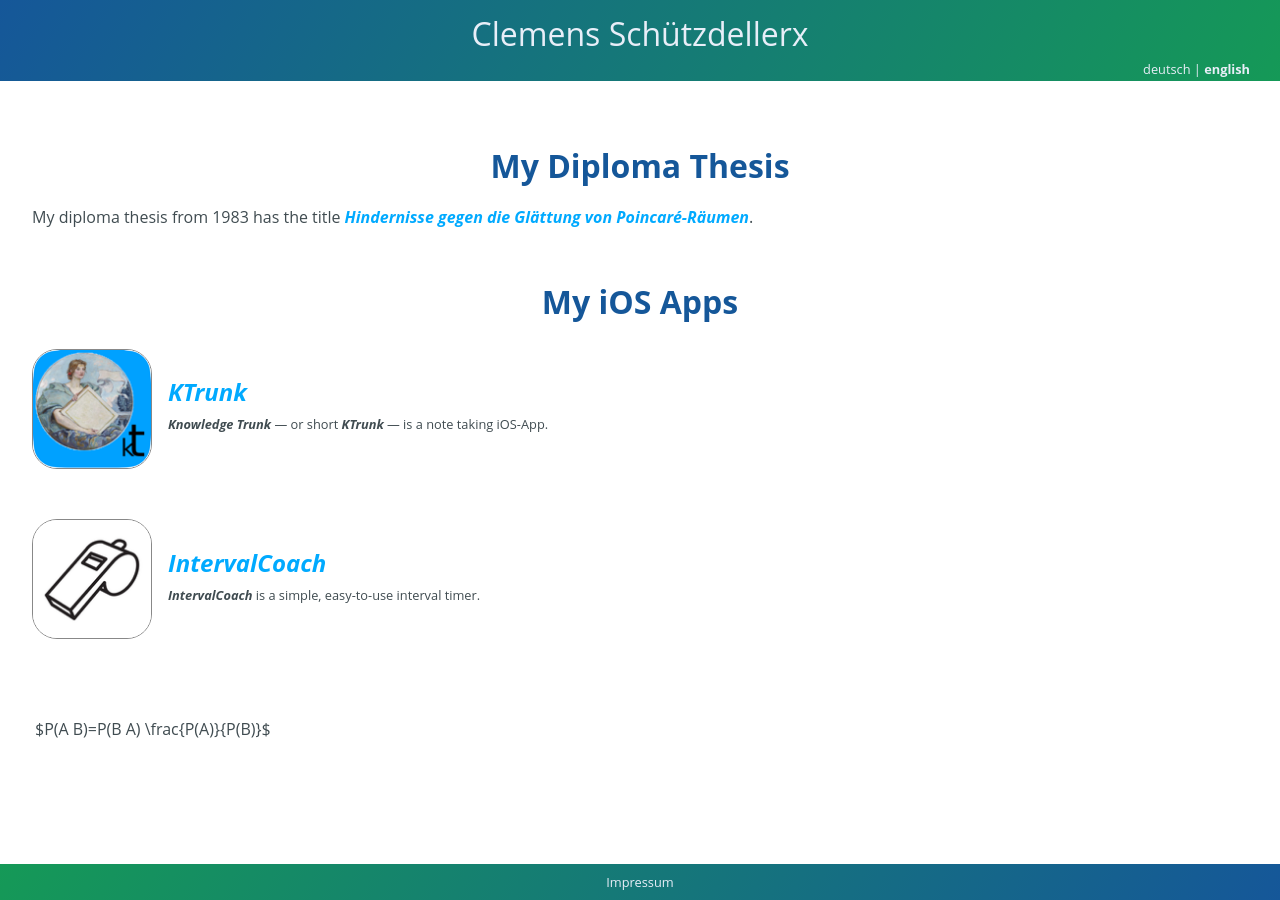
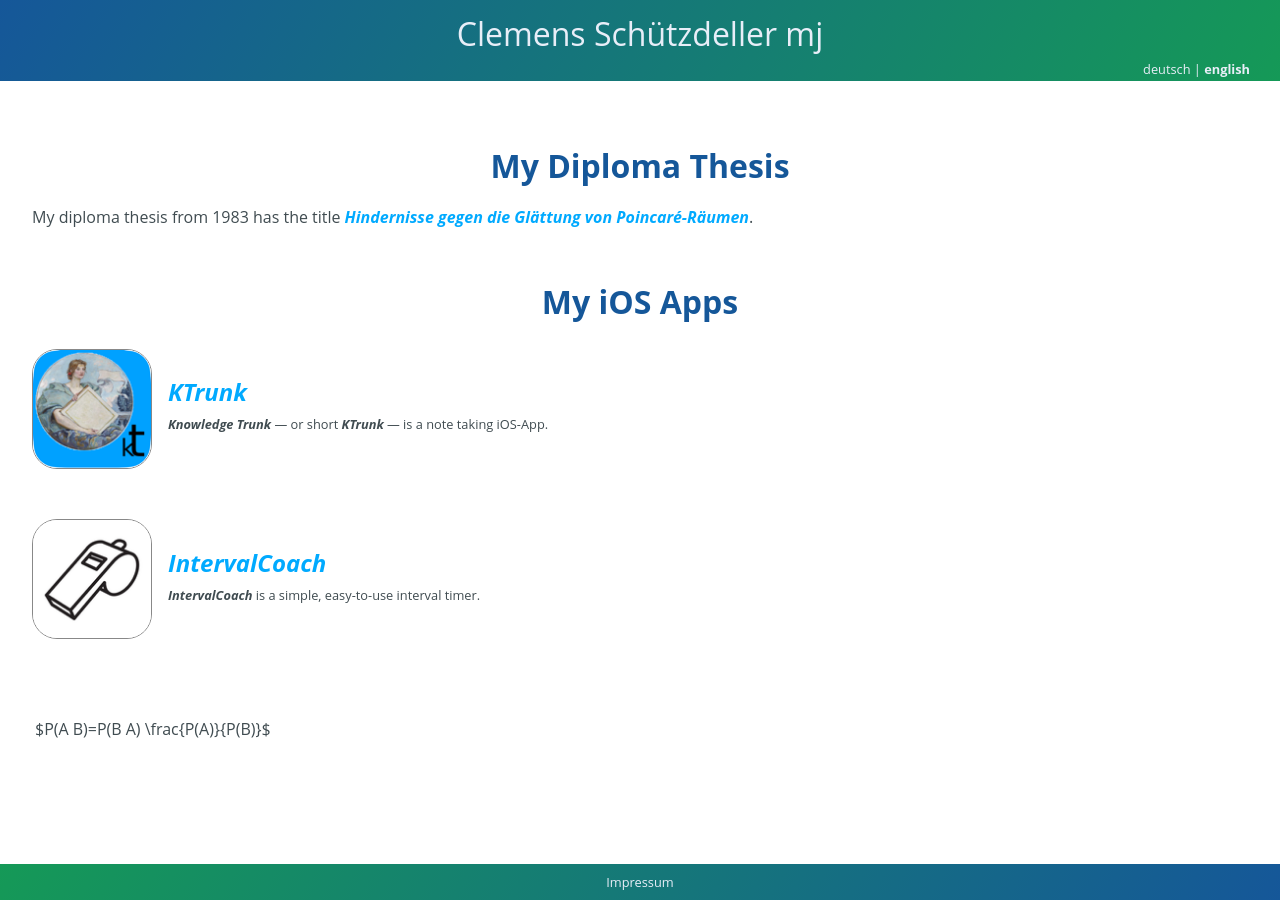
Before and after one commit to cs-LA/home, a Jekyll site: the page built from README.md, in a window 1280 px wide. Built offline with Jekyll 4.4.1, drawn with Linux system fonts in a browser that asks for light colours; our own code applies the rules of GitHub Pages for plain Markdown files.

Commit message:
Update default.html

```diff
--- a/_layouts/default.html
+++ b/_layouts/default.html
@@ -256,13 +256,14 @@
       }
     </script>
 
-    <script type="text/javascript" src="https://cdn.mathjax.org/mathjax/latest/MathJax.js?config=TeX-AMS-MML_HTMLorMML"></script>
+	  <script src="https://polyfill.io/v3/polyfill.min.js?features=es6"></script>
+	  <script id="MathJax-script" async src="https://cdn.jsdelivr.net/npm/mathjax@3/es5/tex-mml-chtml.js"></script>
   </head>
 
   <body onload="setLanguage()">
 
     <div id="header" class="headerBanner">
-      <div class="headerTitle"><a href="/home">Clemens Schützdellerx</a></div>
+      <div class="headerTitle"><a href="/home">Clemens Schützdeller mj</a></div>
       <div class="headerLanguages" id="headerLanguages">
         <span id="german" onClick="setGerman()">de</span> <span id="debug"></span> <span id="english" onClick="setEnglish()">en</span>
       </div>
```
